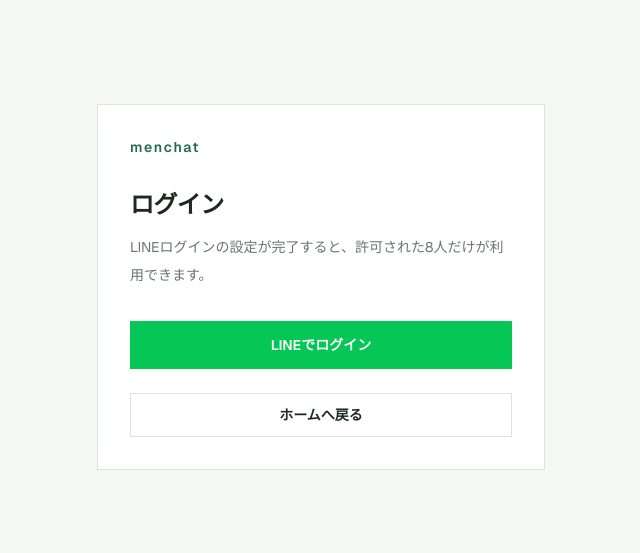
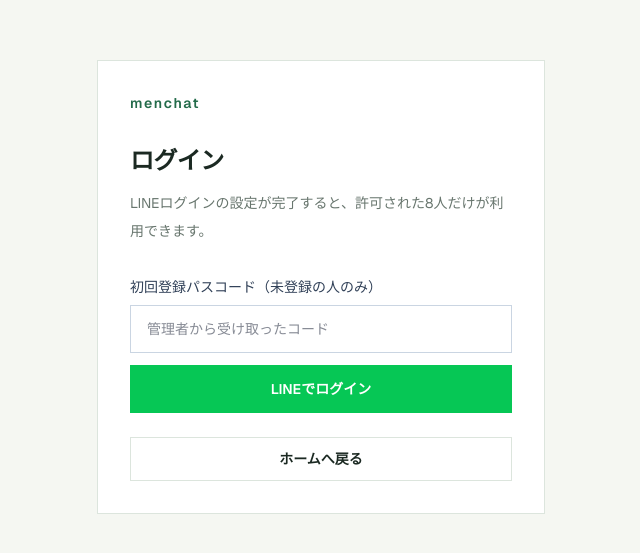
Before and after one commit to taisei-game/menchat, a Next.js app: page /login in a window 1280 px wide. Shown: the part 113-666 px from the top of the page, without its empty margins (319-959 px from the left). Built offline with nearby package versions, Linux system fonts and the light colour scheme; no server answers.

Commit message:
feat(auth): add first-time registration code input

```diff
--- a/src/components/auth/login-form.tsx
+++ b/src/components/auth/login-form.tsx
@@ -10,12 +10,12 @@
   const router = useRouter();
   const { status, error, signInWithLine } = useAuth();
   const [isSubmitting, setIsSubmitting] = useState(false);
+  const [registrationCode, setRegistrationCode] = useState("");
 
   async function handleLogin() {
     setIsSubmitting(true);
-
     try {
-      await signInWithLine();
+      await signInWithLine(registrationCode);
     } finally {
       setIsSubmitting(false);
     }
@@ -33,9 +33,24 @@
   }, [error, router, status]);
 
   const message = error?.message ?? (status === "configuration-error" ? "認証設定が未完了です。管理者に環境変数を確認してもらってください。" : null);
+  const showRegistrationHelp =
+    error instanceof AuthApiError &&
+    ["registration-required", "invalid-registration-code", "registration-closed"].includes(error.code);
 
   return (
     <div>
+      <label htmlFor="registration-code" className="mb-2 block text-sm font-medium text-slate-700">
+        初回登録パスコード（未登録の人のみ）
+      </label>
+      <input
+        id="registration-code"
+        type="password"
+        value={registrationCode}
+        onChange={(event) => setRegistrationCode(event.target.value)}
+        autoComplete="off"
+        placeholder="管理者から受け取ったコード"
+        className="mb-3 min-h-12 w-full border border-slate-300 bg-white px-4 text-sm text-slate-900 outline-none focus:border-slate-500"
+      />
       <button
         type="button"
         onClick={handleLogin}
@@ -44,6 +59,11 @@
       >
         {isSubmitting ? "ログイン中です…" : "LINEでログイン"}
       </button>
+      {showRegistrationHelp ? (
+        <p className="mt-2 text-xs leading-5 text-slate-600">
+          すでに登録済みの人はパスコードなしでログインできます。初回登録の人はコードを入力して再度押してください。
+        </p>
+      ) : null}
       {message ? (
         <p role="alert" className="mt-4 text-sm leading-6 text-[#8d3535]">
           {message}
```
